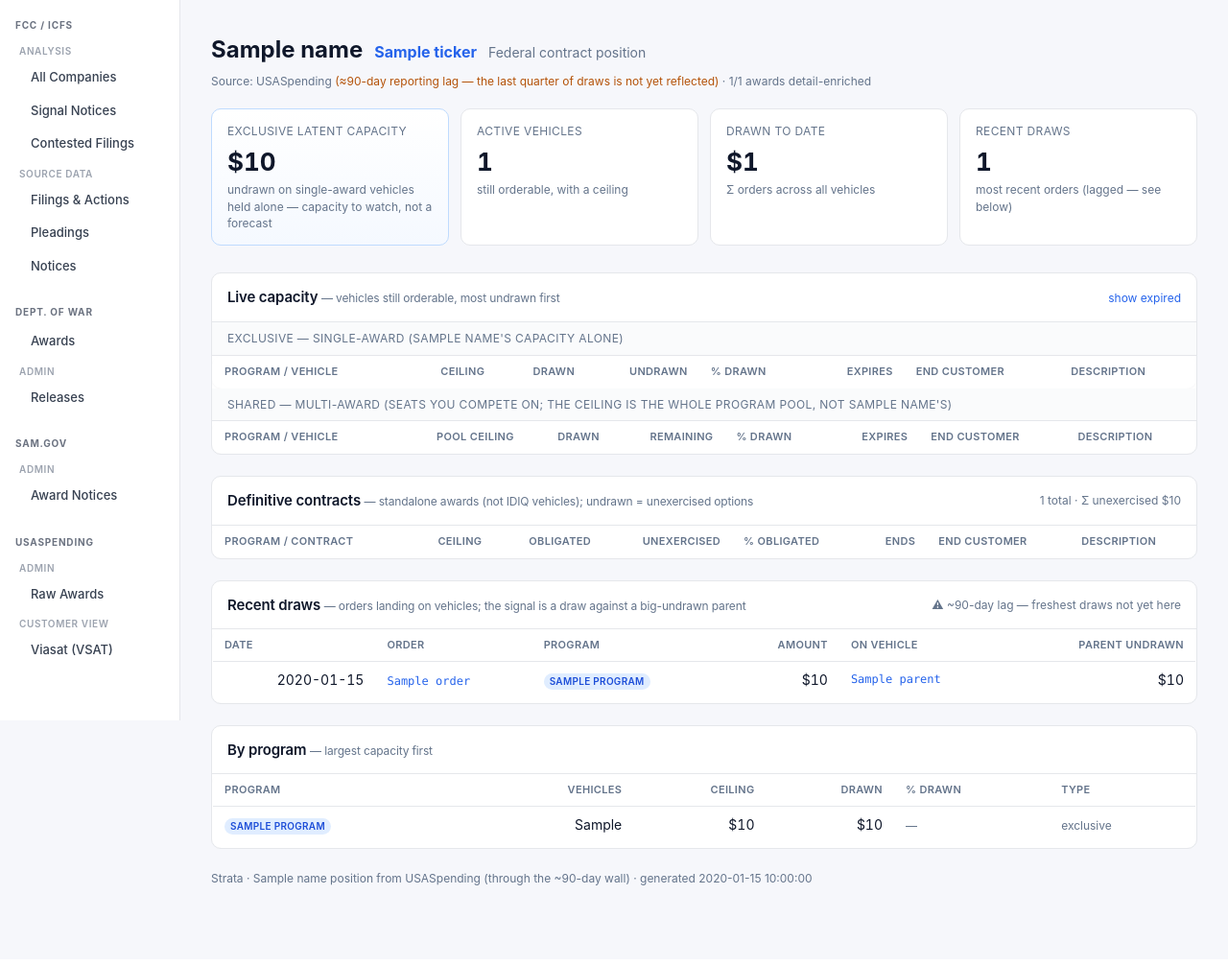
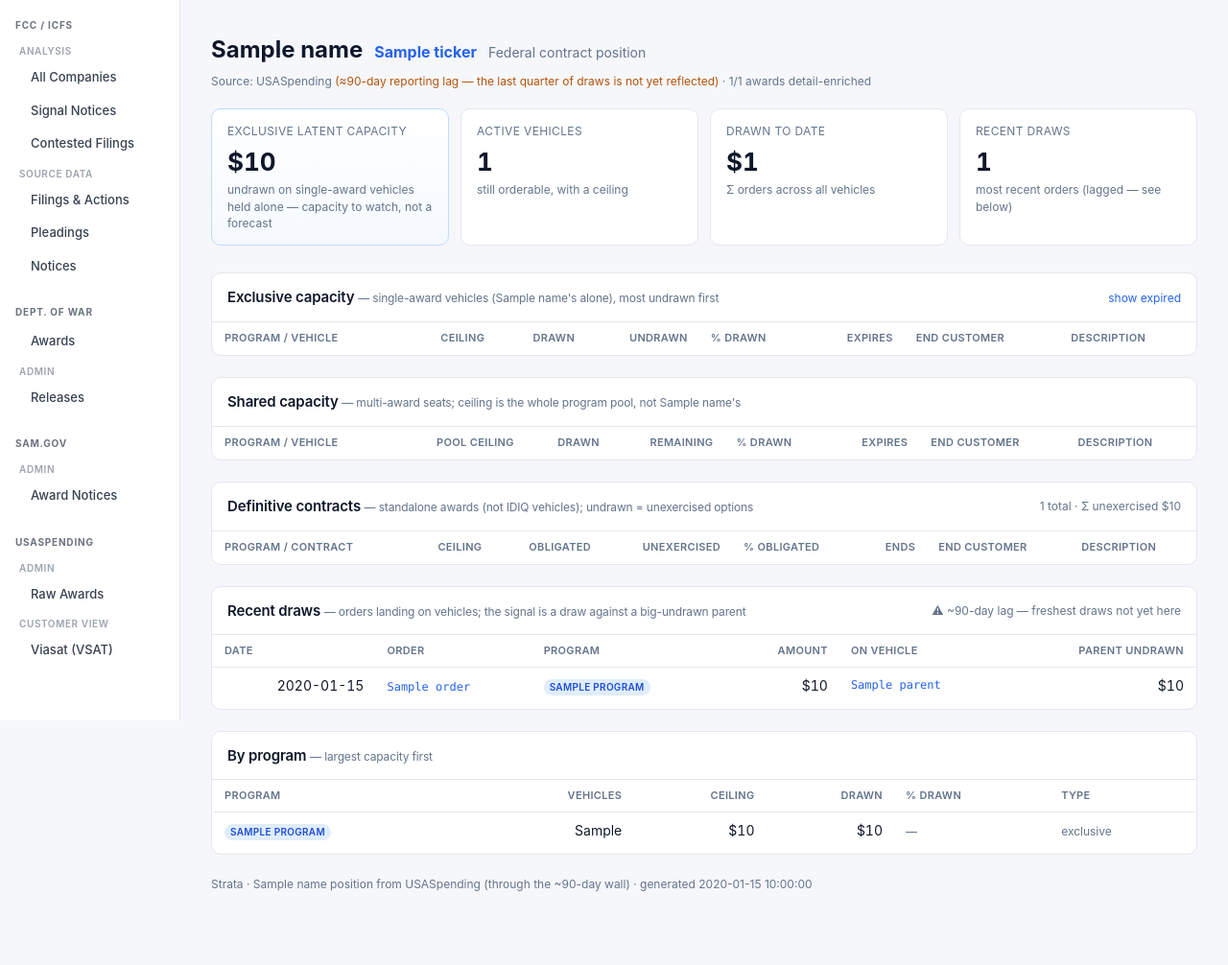
Before and after one commit to brandonorourke/strata, a FastAPI app: template apps/api/templates/company.html in a window 1280 px wide. Shown: the part 49-1055 px from the top of the page at 96% size. Before the commit the page ends 972 px from the top, so only its background shows below. Run offline with FastAPI, Linux system fonts and the light colour scheme; the template is opened without the code that fills it: most values are stand-ins (such as "Sample title", 1, 10 or a date in 2020); lists and menus that the app fills with data are empty; parts of the project's set-up code (start-up, migrations or seed data) failed here and were passed over.

Commit message:
Split tables

```diff
--- a/apps/api/templates/company.html
+++ b/apps/api/templates/company.html
@@ -92,13 +92,12 @@
   <!-- LIVE CAPACITY -->
   <section>
     <div class="sec-head">
-      <h2>Live capacity <span class="hint">— vehicles still orderable, most undrawn first</span></h2>
+      <h2>Exclusive capacity <span class="hint">— single-award vehicles ({{ name }}'s alone), most undrawn first</span></h2>
       <span class="toggle">
         {% if show_expired %}<a href="/company/{{ ticker }}">hide expired</a>
         {% else %}<a href="/company/{{ ticker }}?show_expired=true">show expired</a>{% endif %}
       </span>
     </div>
-    <div class="sub-head">Exclusive — single-award ({{ name }}'s capacity alone)</div>
     <table>
       <thead><tr>
         <th>Program / Vehicle</th><th class="num">Ceiling</th><th class="num">Drawn</th>
@@ -128,8 +127,13 @@
       </tbody>
     </table>
 
-    {% if shared_veh %}
-    <div class="sub-head">Shared — multi-award (seats you compete on; the ceiling is the whole program pool, not {{ name }}'s)</div>
+  </section>
+
+  {% if shared_veh %}
+  <section>
+    <div class="sec-head">
+      <h2>Shared capacity <span class="hint">— multi-award seats; ceiling is the whole program pool, not {{ name }}'s</span></h2>
+    </div>
     <table>
       <thead><tr>
         <th>Program / Vehicle</th><th class="num">Pool ceiling</th><th class="num">Drawn</th>
@@ -158,8 +162,8 @@
       {% endfor %}
       </tbody>
     </table>
-    {% endif %}
   </section>
+  {% endif %}
 
   <!-- DEFINITIVE CONTRACTS -->
   {% if definitive %}
```
